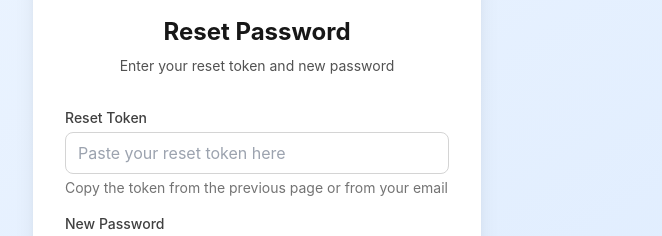
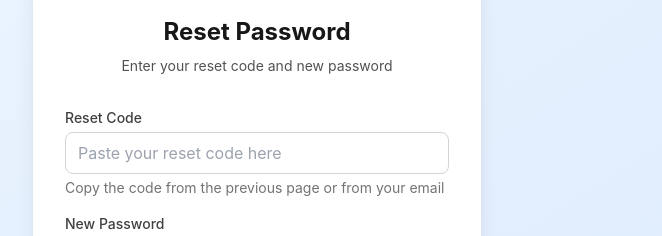
Before and after one commit to kensydco/content-portal, a React (Vite) app in the folder client/: page /admin/reset-password in a window 1280 px wide. Shown: the part 199-435 px from the top of the page, without its empty margins (383-1045 px from the left). Built offline with nearby package versions, Linux system fonts and the light colour scheme; no server answers.

Commit message:
Improve password reset UI verbiage - change 'token' to 'code' throughout

```diff
--- a/client/src/pages/ForgotPasswordPage.tsx
+++ b/client/src/pages/ForgotPasswordPage.tsx
@@ -30,7 +30,7 @@ export default function ForgotPasswordPage() {
 
       if (response.data.success) {
         setResetToken(response.data.data.resetToken);
-        showSuccess('Reset token generated successfully');
+        showSuccess('Reset code generated successfully');
       }
     } catch (error: any) {
       showError(error.response?.data?.error?.message || 'Failed to request password reset');
@@ -43,7 +43,7 @@ export default function ForgotPasswordPage() {
     if (resetToken) {
       navigator.clipboard.writeText(resetToken);
       setCopied(true);
-      showSuccess('Token copied to clipboard');
+      showSuccess('Reset code copied to clipboard');
       setTimeout(() => setCopied(false), 2000);
     }
   };
@@ -56,15 +56,15 @@ export default function ForgotPasswordPage() {
             <div className="inline-flex items-center justify-center w-16 h-16 bg-success rounded-full mb-4">
               <Check className="w-8 h-8 text-white" />
             </div>
-            <h1 className="text-2xl font-bold text-neutral-900 mb-2">Reset Token Generated</h1>
+            <h1 className="text-2xl font-bold text-neutral-900 mb-2">Password Reset Code</h1>
             <p className="text-neutral-600 text-sm">
-              Copy the token below and use it to reset your password
+              Copy the code below and use it to reset your password
             </p>
           </div>
 
           <div className="bg-neutral-50 border border-neutral-200 rounded-lg p-4 mb-6">
             <label className="block text-sm font-medium text-neutral-700 mb-2">
-              Reset Token
+              Reset Code
             </label>
             <div className="flex gap-2">
               <input
@@ -82,7 +82,7 @@ export default function ForgotPasswordPage() {
               </Button>
             </div>
             <p className="text-xs text-neutral-500 mt-2">
-              Token expires in 1 hour
+              Code expires in 1 hour
             </p>
           </div>
 
@@ -102,7 +102,7 @@ export default function ForgotPasswordPage() {
 
           <div className="mt-6 p-4 bg-primary-50 rounded-lg">
             <p className="text-xs text-neutral-600">
-              <strong>Note:</strong> In production, this token would be emailed to you. For now, copy it and use it on the next page to reset your password.
+              <strong>Note:</strong> In production, this code would be emailed to you. For now, copy it and use it on the next page to reset your password.
             </p>
           </div>
         </div>
@@ -119,7 +119,7 @@ export default function ForgotPasswordPage() {
           </div>
           <h1 className="text-2xl font-bold text-neutral-900 mb-2">Forgot Password?</h1>
           <p className="text-neutral-600 text-sm">
-            Enter your email address and we'll generate a reset token
+            Enter your email address to reset your password
           </p>
         </div>
 
@@ -139,7 +139,7 @@ export default function ForgotPasswordPage() {
           />
 
           <Button type="submit" fullWidth isLoading={loading}>
-            Request Reset Token
+            Send Reset Instructions
           </Button>
         </form>
 
--- a/client/src/pages/ResetPasswordPage.tsx
+++ b/client/src/pages/ResetPasswordPage.tsx
@@ -80,20 +80,20 @@ export default function ResetPasswordPage() {
           </div>
           <h1 className="text-2xl font-bold text-neutral-900 mb-2">Reset Password</h1>
           <p className="text-neutral-600 text-sm">
-            Enter your reset token and new password
+            Enter your reset code and new password
           </p>
         </div>
 
         <form onSubmit={handleSubmit(onSubmit)} className="space-y-4">
           <Input
-            label="Reset Token"
+            label="Reset Code"
             type="text"
-            placeholder="Paste your reset token here"
+            placeholder="Paste your reset code here"
             error={errors.resetToken?.message}
             {...register('resetToken', {
-              required: 'Reset token is required',
+              required: 'Reset code is required',
             })}
-            helperText="Copy the token from the previous page or from your email"
+            helperText="Copy the code from the previous page or from your email"
           />
 
           <Input
```
